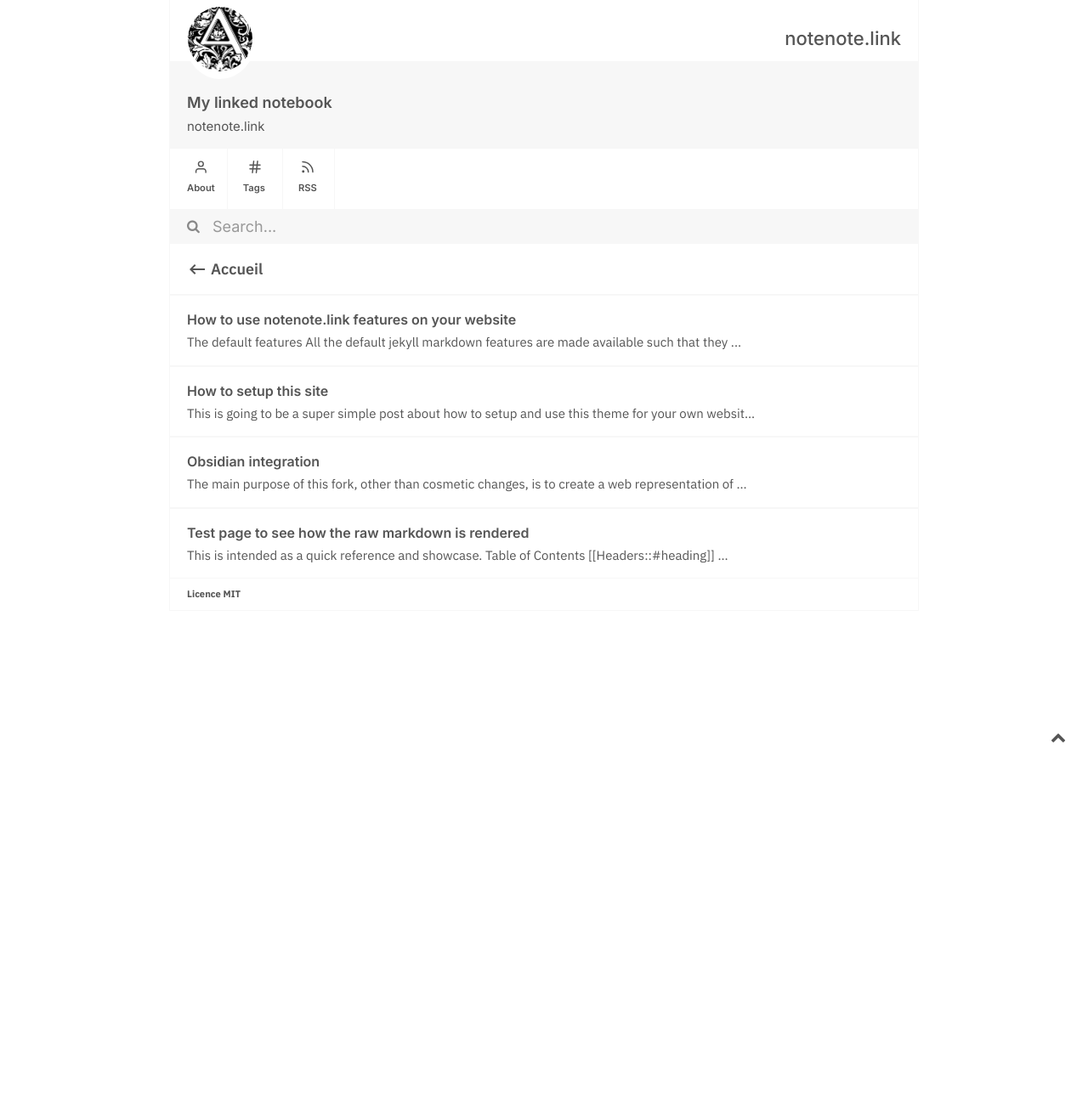
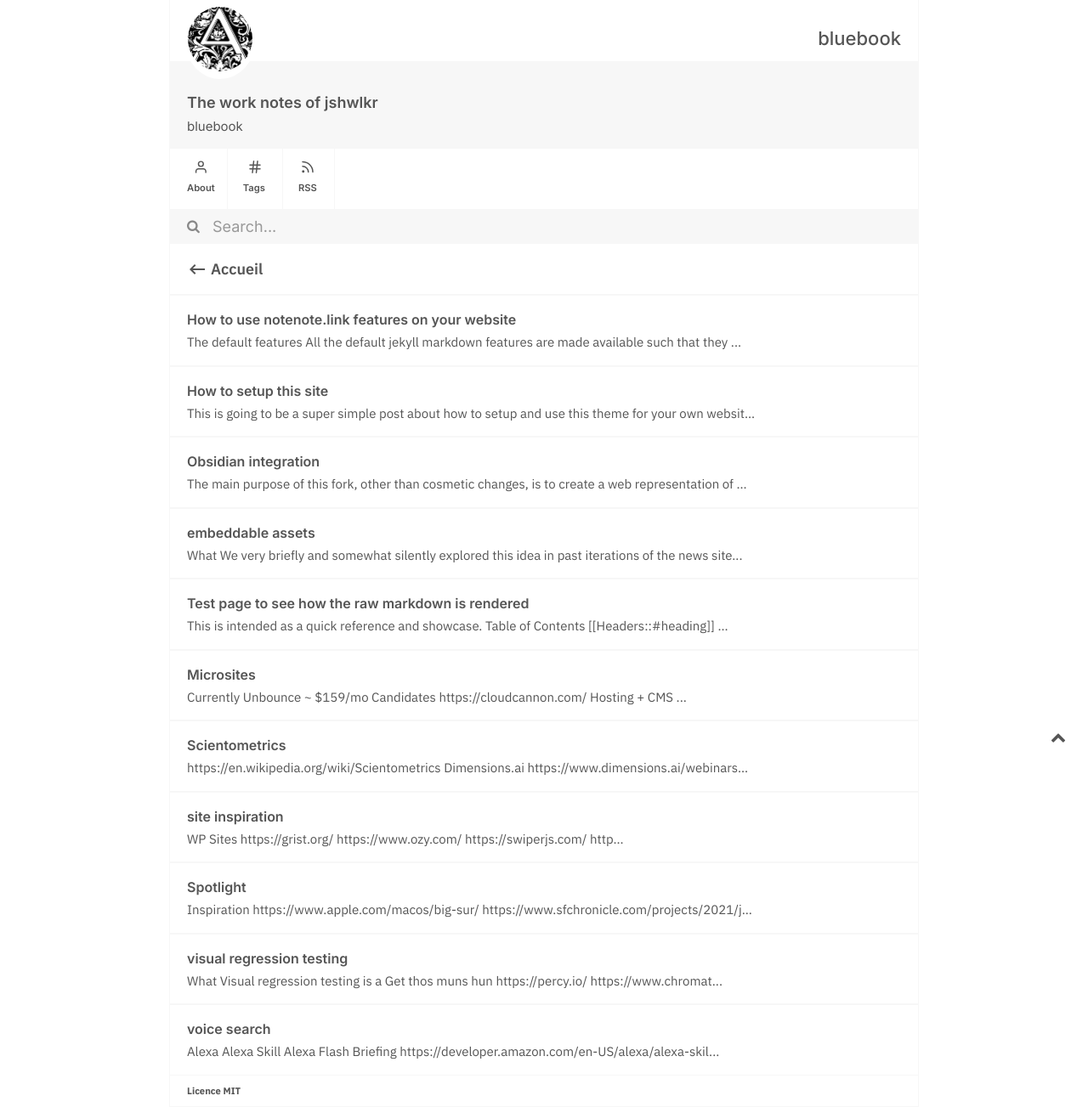
Before and after one commit to jshwlkr/bluebook, a Jekyll site: the page built from notes.md, in a window 1280 px wide. Shown: the whole page at 85% size. Built offline with Jekyll 4.4.1, drawn with Linux system fonts in a browser that asks for light colours; before the commit the page ends 900 px from its top, so only the background shows below that.

Commit message:
initial try

```diff
--- a/_config.yml
+++ b/_config.yml
@@ -1,6 +1,6 @@
-title: notenote.link
-name: My linked notebook
-user_description: notenote.link
+title: bluebook
+name: The work notes of jshwlkr
+user_description: bluebook
 notes_url: "https://notenote.link.netlify.app"
 profile_pic: /assets/img/profile.png
 favicon: /assets/img/favicon.png
--- /dev/null
+++ b/_notes/embeddable-assets.md
@@ -0,0 +1,19 @@
+---
+title: embeddable assets
+tags: ideas, content
+---
+
+## What
+We very briefly and somewhat silently explored this idea in past iterations of the news site by generating an embed to display an infographic that was too complicated to either accessibly create as an image or construct directly in the editor. It met with some mild success (I believe there was some interest in porting it's design elements into the magazine). However, the idea is to produce interesting/compelling/creative elements that can live independently of our platforms and therefore be used outside our platforms by anyone who can copy and paste an embed. We could create an embed, display it in a news story or some kind of landing page, and lab sites or other similarly resource-constrained units could do the same. This likely means they would need to be somewhat self-contained, but it could also mean they could be animated or interactive. Formats might include maps, infographics, and visualizations. We could find both accessibility and brand wins in this arena. It could also potentially make the mobile experience a better one.
+
+## How
+Nothing here has been through any kind of extensive testing, so their long-term viability is in question. Embeds require hosting. In our case we could use Github or, somewhat less conveniently, our AFS space.
+
+- [AI2HTML](http://ai2html.org/)
+This was what we used the first time. You create via Adobe Illustrator and use AI2HTML to translate what you've produced to into something that can be embedded. Created by the NYT.
+
+- [Daily Graphics](https://github.com/nprapps/dailygraphics-next)
+This option requires coding combined with data hosted in Google Sheets. Created by NPR.
+
+## Inspiration
+- [Flooding in America](https://pudding.cool/projects/flooding/visuals/)
--- /dev/null
+++ b/_notes/microsites.md
@@ -0,0 +1,70 @@
+---
+tags: projects
+---
+
+## Currently
+Unbounce ~ $159/mo
+
+## Candidates
+
+- https://cloudcannon.com/
+	- Hosting + CMS
+	- unlimited users
+	- limited sites
+	- free tier
+	- $250/mo
+
+- https://www.launchrock.com/
+	- CMS & hosting
+	- unlimited sites
+	- $249/yr
+	- $349 lifetime
+
+- https://instapage.com/
+	- CMS & hosting (?)
+	- $199/yr
+	- some integrations, salesforce requires custom plan
+
+- https://kickofflabs.com/
+	- probably not for us, but has some unique features
+
+- https://landerapp.com/
+	- CMS & hosting (?)
+	- traffic restrictions
+	- $16/mo: 3 sites
+	- $83/mo: 10 sites, salesforce
+
+- https://www.leadpages.com/
+	- CMS & hosting (?)
+	- bunch of integrations, including salesforce
+	- $59/mo: 3 sites
+	- $239/mo: 50 sites
+
+
+- CMS Only
+	- https://www.sanity.io/
+	- https://prismic.io/
+	- https://www.netlifycms.org/
+	- https://forestry.io/
+
+- Hosting Only
+	- https://www.netlify.com/
+	- https://vercel.com/
+
+
+- https://wix.com
+	- multiple users/roles per site
+	- $14/18/23 per month per site
+	- templates and custom dev
+
+- https://webflow.com/
+	- divides itself into account and site plans, you need both but there are free and trial tiers
+	- site: $12/16/36 mo per site
+	- account: $35/mo per person (team plan)
+
+- https://www.constantcontact.com/website
+	- $10/20/45 per month
+	- limited users
+
+- https://pixeltogether.com/
+	- $45 for 5 sites
--- /dev/null
+++ b/_notes/scientometrics.md
@@ -0,0 +1,10 @@
+---
+tags: ideas, content
+---
+
+https://en.wikipedia.org/wiki/Scientometrics
+
+## Dimensions.ai
+- https://www.dimensions.ai/webinars/
+	- https://www.gotostage.com/channel/5d7708ee190144e78fff1bc8f2d7dcaf/recording/237e3016e65341549a68264d26219ef9/watch?source=CHANNEL
+	- https://www.dimensions.ai/resources/texas-am-university-uses-dimensions-to-evaluate-postgraduate-success-of-phd-students/
--- /dev/null
+++ b/_notes/site-inspiration.md
@@ -0,0 +1,38 @@
+---
+title: site inspiration
+tags: inspiration
+---
+
+## WP Sites
+- https://grist.org/
+- https://www.ozy.com/
+	- https://swiperjs.com/
+	- https://web.archive.org/web/20190218010436/https://www.ozy.com/
+	- https://wordpress.org/plugins/tags/swiper/
+- https://www.motherjones.com/
+- https://arstechnica.com/
+- https://sites.gsd.harvard.edu/
+
+## Non WP Sites
+- https://www.mic.com/
+- https://www.pbs.org/newshour/
+- https://psyche.co/
+- https://aeon.co/
+- https://slate.com/
+- https://www.mozilla.org/en-US/
+
+## Technology
+- https://github.com/newsdev
+- https://github.com/theatlantic
+- https://github.com/Quartz
+- https://github.com/axiosvisuals
+- https://github.com/propublica
+- https://github.com/washingtonpost
+- https://github.com/BostonGlobe
+- https://github.com/times
+- https://github.com/WSJ
+- https://github.com/nytimes
+- https://github.com/10up
+- https://github.com/humanmade
+- https://github.com/Upstatement
+- https://github.com/nprapps
--- /dev/null
+++ b/_notes/spotlight.md
@@ -0,0 +1,21 @@
+---
+tags: ideas, projects, inspiration
+---
+
+## Inspiration
+- https://www.apple.com/macos/big-sur/
+- https://www.sfchronicle.com/projects/2021/jessica-simulation-artificial-intelligence/
+- https://saintvincentnola.com/
+- https://grist.org/climate-tipping-points-amazon-greenland-boreal-forest/
+- https://www.nrk.no/chasing-climate-change-1.14859595
+- https://sherlock.paravelinc.com/
+- https://readonlymemory.vg/the-making-of-dune-ii/
+- https://mxb.dev/blog/layouts-of-tomorrow/
+- https://haraiva.itch.io/under-a-star-called-sun
+- https://gaussianbp.github.io/
+
+## Technologies
+
+- https://ledoux.itch.io/bitsy
+- https://www.gbstudio.dev/
+- Android via Chrome: https://cxlabs.sap.com/2021/07/27/nfc-comes-to-the-web/
--- /dev/null
+++ b/_notes/visual-regression-testing.md
@@ -0,0 +1,25 @@
+---
+title: visual regression testing
+tags: ideas, quality-assurance
+---
+
+## What
+Visual regression testing is a
+
+
+
+### Get thos muns hun
+- https://percy.io/
+- https://www.chromatic.com/
+- https://loadfocus.com/
+- https://www.cypress.io/
+- https://screenster.io/
+- https://diffy.website/
+- https://reflect.run/
+
+###
+- https://github.com/kdzwinel/Look-alike
+- https://github.com/theintern/intern
+
+### ?
+- https://saucelabs.com/platform/visual-testing/visual-component-testing
--- /dev/null
+++ b/_notes/voice-search.md
@@ -0,0 +1,19 @@
+---
+title: voice search
+tags: projects, feature
+---
+
+## Alexa
+- Alexa Skill
+- Alexa Flash Briefing
+
+https://developer.amazon.com/en-US/alexa/alexa-skills-kit
+https://wordpress.org/plugins/wp-alexa-flash-briefing/
+https://github.com/tomharrigan/voicewp
+https://wptavern.com/amazon-introduces-blog-blueprint-to-deliver-wordpress-posts-as-audio-on-alexa
+https://wordpress.org/plugins/convoworks-wp/
+
+## Google
+- Google Action
+
+https://developers.google.com/assistant/content/overview
--- a/about.md
+++ b/about.md
@@ -4,11 +4,3 @@ title: About
 permalink: /about/
 content-type: eg
 ---
-
-Welcome to [[notenote.link::https://github.com/Maxence-L/notenote.link]], a fork of [[Simply Jekyll::https://github.com/raghuveerdotnet/simply-jekyll]]!
-
-I used Obsidian for the last 6 months, to keep track of all of the things I was learning while pivoting my career from Economics to Data Science.
-
-200 notes later, I felt that my Obsidian space was getting cramped and I began to yearn for a way to access my notes everywhere. Simply-Jekyll appeared as the most satisfactory tool on the web, as I needed wikilinks, search, LateX, and code highlighting.
-
-A little bit of dev work and polishing was need to make it compatible with my Obsidian notes. However, the template is now mature enough, so go on an [[How to setup this site\|give it a try!]]
```
Also changed, not shown: _notes/inbox.md (added, +140 -0 lines), _notes/mnemonic.md (added, +1 -0 lines), _notes/site-monitoring.md (added, +1 -0 lines).
